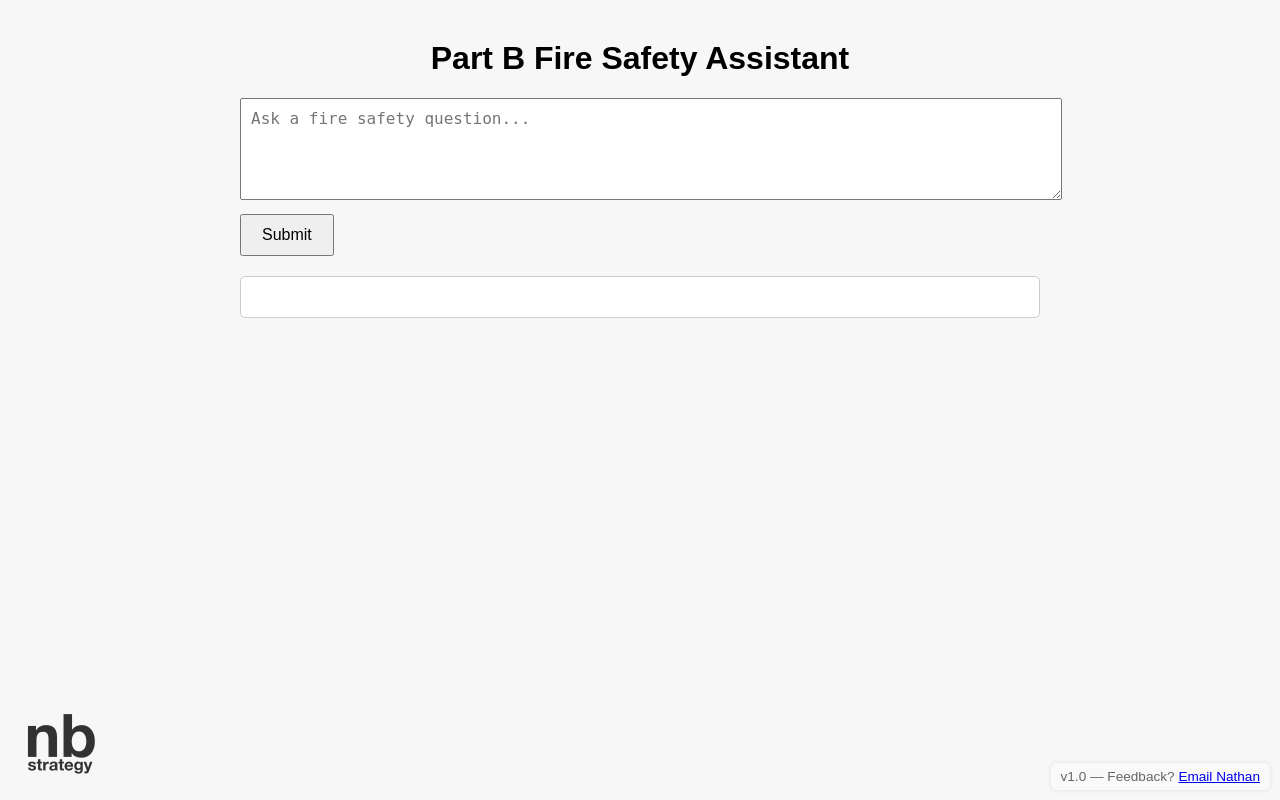
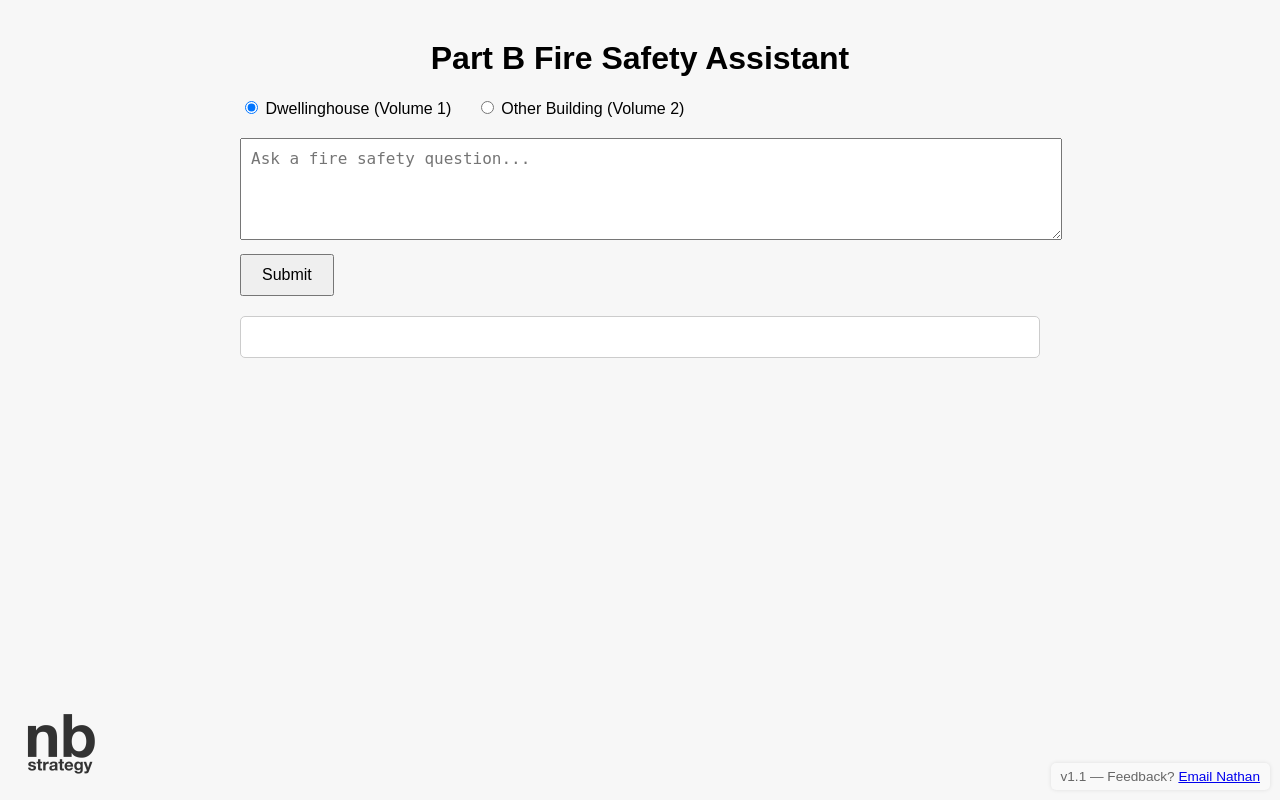
Before and after one commit to nbstrategy/Part-B-App, a Flask app: page / in a window 1280 px wide. Run offline with Flask 3, Linux system fonts and the light colour scheme; parts of the project's set-up code (start-up, migrations or seed data) failed here and were passed over.

Commit message:
Update index.html: switch to radio buttons for vol 1 & 2

```diff
--- a/templates/index.html
+++ b/templates/index.html
@@ -20,6 +20,17 @@
             width: 100%;
             height: 80px;
             padding: 10px;
+            font-size: 16px;
+            margin-top: 10px;
+        }
+
+        .radio-group {
+            margin-top: 10px;
+            margin-bottom: 10px;
+        }
+
+        .radio-group label {
+            margin-right: 20px;
             font-size: 16px;
         }
 
@@ -69,6 +80,11 @@
 <body>
     <h1>Part B Fire Safety Assistant</h1>
 
+    <div class="radio-group">
+        <label><input type="radio" name="building-type" value="volume1" checked> Dwellinghouse (Volume 1)</label>
+        <label><input type="radio" name="building-type" value="volume2"> Other Building (Volume 2)</label>
+    </div>
+
     <textarea id="question" placeholder="Ask a fire safety question..."></textarea>
     <br>
     <button id="submitBtn">Submit</button>
@@ -82,11 +98,18 @@
         <button id="clarifyBtn">Submit Clarification</button>
     </div>
 
-    <!-- Logo -->
     <img id="logo" src="{{ url_for('static', filename='logo.png') }}" alt="Logo">
 
     <script>
         let conversationHistory = [];
+
+        function getSelectedBuildingType() {
+            const radios = document.getElementsByName("building-type");
+            for (let i = 0; i < radios.length; i++) {
+                if (radios[i].checked) return radios[i].value;
+            }
+            return "volume1"; // default fallback
+        }
 
         function showLoadingDots(targetEl) {
             let dots = 0;
@@ -99,6 +122,7 @@
         async function sendQuery(question, isClarification = false) {
             const answerDiv = document.getElementById("answer");
             const clarifyPrompt = document.getElementById("clarifyPrompt");
+            const buildingType = getSelectedBuildingType();
 
             answerDiv.innerHTML = "";
             clarifyPrompt.classList.add("hidden");
@@ -113,7 +137,8 @@
                     },
                     body: JSON.stringify({
                         question: question,
-                        history: conversationHistory
+                        history: conversationHistory,
+                        building_type: buildingType
                     })
                 });
 
@@ -162,8 +187,9 @@
             }
         });
     </script>
+
     <div style="position: fixed; bottom: 10px; right: 10px; font-size: 0.85em; color: #666; background: #f9f9f9; padding: 6px 10px; border-radius: 5px; box-shadow: 0 0 4px rgba(0,0,0,0.1);">
-        v1.0 — Feedback? <a href="mailto:nathan@nbstrategy.co.uk">Email Nathan</a>
+        v1.1 — Feedback? <a href="mailto:nathan@nbstrategy.co.uk">Email Nathan</a>
     </div>
 
 </body>
```
